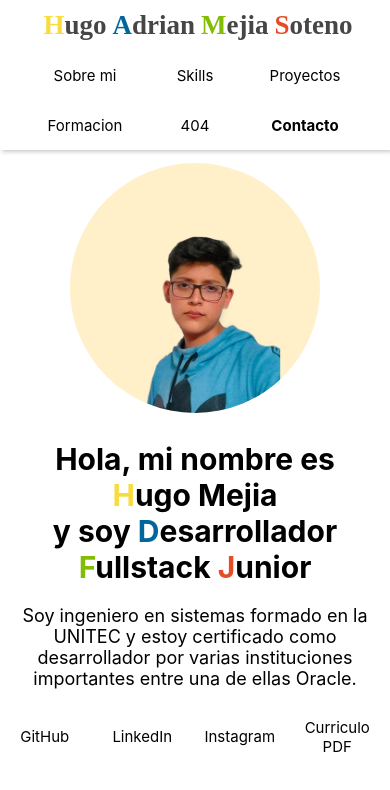
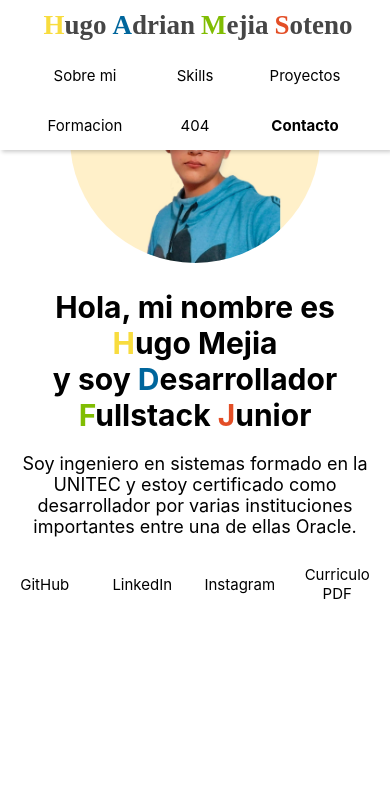
Before and after one commit to HugoAdrianMejiaSoteno/portafolioHugoMejia, a React (Create React App) app: page / in a window 390 px wide. Shown: the top 790 px of the page. Built offline with nearby package versions, Linux system fonts and the light colour scheme.

Commit message:
efecto de maquina de escribir

```diff
--- a/src/Componentes/AboutMe/AboutMe.css
+++ b/src/Componentes/AboutMe/AboutMe.css
@@ -1,4 +1,5 @@
 .about-container {
+    margin-top: 70px; /*Esto es para que haya un margen con el header que ya esta ajustado y fijo*/
     width: 100%;
     height: 100%;
 }
--- a/src/Componentes/Contacto/Contacto.css
+++ b/src/Componentes/Contacto/Contacto.css
@@ -1,5 +1,6 @@
 
 .contacto-container{
+    margin-top: 70px; /*Esto es para que haya un margen con el header que ya esta ajustado y fijo*/
     width: 100%;
     height: 615px;
     display: flex;
--- a/src/Componentes/Error404/Error.css
+++ b/src/Componentes/Error404/Error.css
@@ -1,5 +1,5 @@
 .container1 {
-    margin-top: 0px;
+    margin-top: 70px; /*Esto es para que haya un margen con el header que ya esta ajustado y fijo*/
     padding-top: 0px;
     display: flex;
     justify-content: center;
--- a/src/Componentes/Header/Header.css
+++ b/src/Componentes/Header/Header.css
@@ -10,14 +10,16 @@ a {
 }
 
 .header {
-    position: relative;
-    padding-top: 10px;
+    position: fixed;
+    top: 0;
+    left: 0;
     display: flex;
     justify-content: space-evenly;
     align-items: center;
     height: 70px;
     width: 100%;
     box-shadow: 2px 2px 4px rgba(0, 0, 0, 0.2);
+    background-color: white;
 }
 
 .MiNombre {
@@ -25,6 +27,7 @@ a {
     align-items: center;
     justify-content: space-evenly;
     width: 50%;
+    height: 100%;
 }
 
 .MiNombre h3{
@@ -52,12 +55,14 @@ a {
 
 .menu{
     width: 50%;
-}
-.menu-list {
-    align-items: center;
+    height: 100%;
     display: flex;
     align-items: center;
     justify-content: center;
+}
+.menu-list {
+    margin:0px;
+    padding: 0px;
 }
 
 .menu-list-item {
--- a/src/Componentes/Presentation/Presentation.css
+++ b/src/Componentes/Presentation/Presentation.css
@@ -1,13 +1,14 @@
 .presentation-container{
-    height: 500px;
+    height: 600px;
     width: 100%;
     display: flex;
-    margin-top: 30px;
+    margin-top: 85px; /*Esto es para que haya un margen con el header que ya esta ajustado y fijo*/
+    overflow: hidden; /*En caso de que un elemento sobre pase la capacidad no hara la pantalla mas grande sino que se ocultara o recortara*/
 }
 .presentation{
     display: flex;
     width: 100%;
-    height: 350px;
+    height: 100%;
 }
 .info-container{
     margin-left: 50px;
@@ -21,6 +22,33 @@
     font-size: 45px;
     margin-top: 30px;
 }
+
+.presentation-parrafo{
+
+}
+
+.textoCont{
+}
+
+.textoCont .textoGen{
+    position: relative;
+}
+
+.texto2:before{
+    content: "";
+    color: #962fbf;
+    position: absolute;
+    top: 0;
+    left: 0;
+    background-color: white;
+    height: 100%;
+    width: 100%;
+    border-left: 3px solid black;
+    animation: animate 3s steps(12) infinite,
+    blink .5s infinite step-end alternate;
+    ;
+}
+
 .presentation-titulo{
     margin: 0px;
     margin-top: 50px;
@@ -39,6 +67,7 @@
     font-size: 20px;
     margin-bottom: 25px;
 }
+
 
 .links-container{
     margin: 0px;
@@ -94,7 +123,10 @@
 }
 
 .image-container {
+    position: absolute;
     margin-top: 10px;
+    top: 90px;
+    left: 65%;
     justify-content: flex-start;
     width: 30%;
     display: flex;
@@ -122,6 +154,49 @@
     color: #e34e26;
 }
 
+/*Explicacion de ocultar texto o tetxo maquina*/
+
+/* .texto-container{
+    background-color: #00669c;
+} */
+
+/* .texto-container .texto{
+    color: #80bd03;
+    position: relative;
+}
+
+.texto-container .texto.first-text{
+    color: red;
+} */
+
+/* .sec-text:before{ /*nefore es para simular que hay algo encima sino lo que pasaria es que desplazariamos al segundo texto, y lo que qeremos deplazar es a un nuevo contenedor encima de este pero con otro color*/
+    /* content: "";
+    color: #962fbf;
+    position: absolute;
+    top: 0;
+    left: 0;
+    background-color: #d62976;
+    height: 100%;
+    width: 100%;
+    border-left: 2px solid black;
+    animation: animate 3s steps(12) infinite,
+    blink .5s infinite step-end alternate;
+}; */
+
+/*Animacion para la cajita que cubre el texto*/
+@keyframes animate {
+    40%, 60% {
+        left: 100%;
+    }
+    100% {
+        left: 0%;
+    }
+}
+/*Animacion para el puntero*/
+@keyframes blink {
+    50% { border-color: transparent}
+   }
+
 @media (max-width: 768px) {
     /* Estilos a aplicar cuando el ancho de la pantalla es igual o menor a 768px */
     .presentation-container {
@@ -146,9 +221,33 @@
         align-items: center;
     }
 
+    .presentation-parrafo{
+        display: flex;
+        align-items: center;
+        justify-content: center;
+        margin: 0px;
+        margin-top: 5px;
+        padding: 0px;
+        height: 45%;
+        padding-bottom: 0px;
+    }
+
+    .textoCont{
+
+    }
+
+    .textoGen{
+        position: static;
+    }
+
+    .texto2:before{
+        display: none;
+    }
+
     .presentation-titulo{
         text-align: center;
-        width: 90%;
+        width: 80%;
+        margin-top: 0px;
         margin-bottom: 15px;
         font-size: 30px;
     }
@@ -167,12 +266,13 @@
     }
 
     .image-container{
+        position: static;
         display: flex;
         justify-content: center;
         align-items: center;
         width: 100%;
         height: 255px;
-        margin: 10px 0px 0px 0px;
+        margin: 10px 0px 20px 0px;
         padding: 0px;
     }
 
--- a/src/Componentes/Presentation/Presentaton.jsx
+++ b/src/Componentes/Presentation/Presentaton.jsx
@@ -1,13 +1,19 @@
 import Hugo from '../../imagenes/Hugo.jpg'
 import './Presentation.css'
 import { motion } from 'framer-motion'; //Nos va a permitir agregar las transisiones en el omponente, se lo agregamos asi motion.div y podemos pasar ahora mas propiedaddes como por ejemplo initial, animate, exit
-
 const Presentation = ()=>{
   return (
     <motion.main className="presentation-container" initial={{width:0}} animate={{width:"100%"}} exit={{x:window.innerWidth, transition:{duration:0.1}}}>
       <div className='presentation'>
         <div className="info-container">
-          <h3 className='presentation-titulo'>Hola, mi nombre es <span className='h'>H</span>ugo Mejia <br/>y soy <span className='d'>D</span>esarrollador <span className='f'>F</span>ullstack <span className='j'>J</span>unior</h3>
+          <div className='presentation-parrafo'>
+            <h3 className='presentation-titulo'>
+              <div className='textoCont'>
+                <span className='textoGen'>Hola, mi nombre es </span>
+                <span className='textoGen texto2'><span className='h'>H</span>ugo Mejia</span>
+              </div>
+            y soy <span className='d'>D</span>esarrollador <span className='f'>F</span>ullstack <span className='j'>J</span>unior</h3>
+          </div>
           <p className='p-titulo'>Soy ingeniero en sistemas formado en la UNITEC y estoy certificado como desarrollador por varias instituciones importantes entre una de ellas Oracle.</p>
           <div className="links-container">
             <a href="https://github.com/HugoAdrianMejiaSoteno" className='links git'>GitHub</a>
@@ -15,6 +21,10 @@ const Presentation = ()=>{
             <a href="https://www.instagram.com/hugo_mejia_10/" className='links instagram'>Instagram</a>
             <a href="https://drive.google.com/file/d/1lf0mJfNXCcsjvs8c0gr4jdzs6cEchuYp/view?usp=sharing" className='links drive'>Curriculo PDF</a>
           </div>
+          {/*Explicacion o ejemplo de los estilos de tipo maqiuina <div className="texto-container">
+            <span className='texto first-text'>Hola </span>
+            <span className='texto sec-text'>Messi</span>
+          </div> */}
         </div>
         <div className='image-container'>
           <img src={Hugo} alt="Hugo" className='image'/>
--- a/src/Componentes/Proyects/Proyectos.css
+++ b/src/Componentes/Proyects/Proyectos.css
@@ -1,6 +1,7 @@
 .Proyectos-container{
     width: 100%;
     height: 800px;
+    margin-top: 90px; /*Esto es para que haya un margen con el header que ya esta ajustado y fijo*/
 }
 
 .intro-proyectos{
--- a/src/Componentes/Skills/Skills.css
+++ b/src/Componentes/Skills/Skills.css
@@ -1,6 +1,7 @@
 .main-skills{
     height: 100%;
     width: 100%;
+    margin-top: 80px; /*Esto es para que haya un margen con el header que ya esta ajustado y fijo*/
 }
 .skills-container {
     margin-top: 0px;
--- a/src/Componentes/Training/Training.css
+++ b/src/Componentes/Training/Training.css
@@ -5,4 +5,5 @@
     justify-content: space-around;
     align-items: center;
     flex-wrap: wrap;
+    margin-top: 70px; /*Esto es para que haya un margen con el header que ya esta ajustado y fijo*/
 }
```
